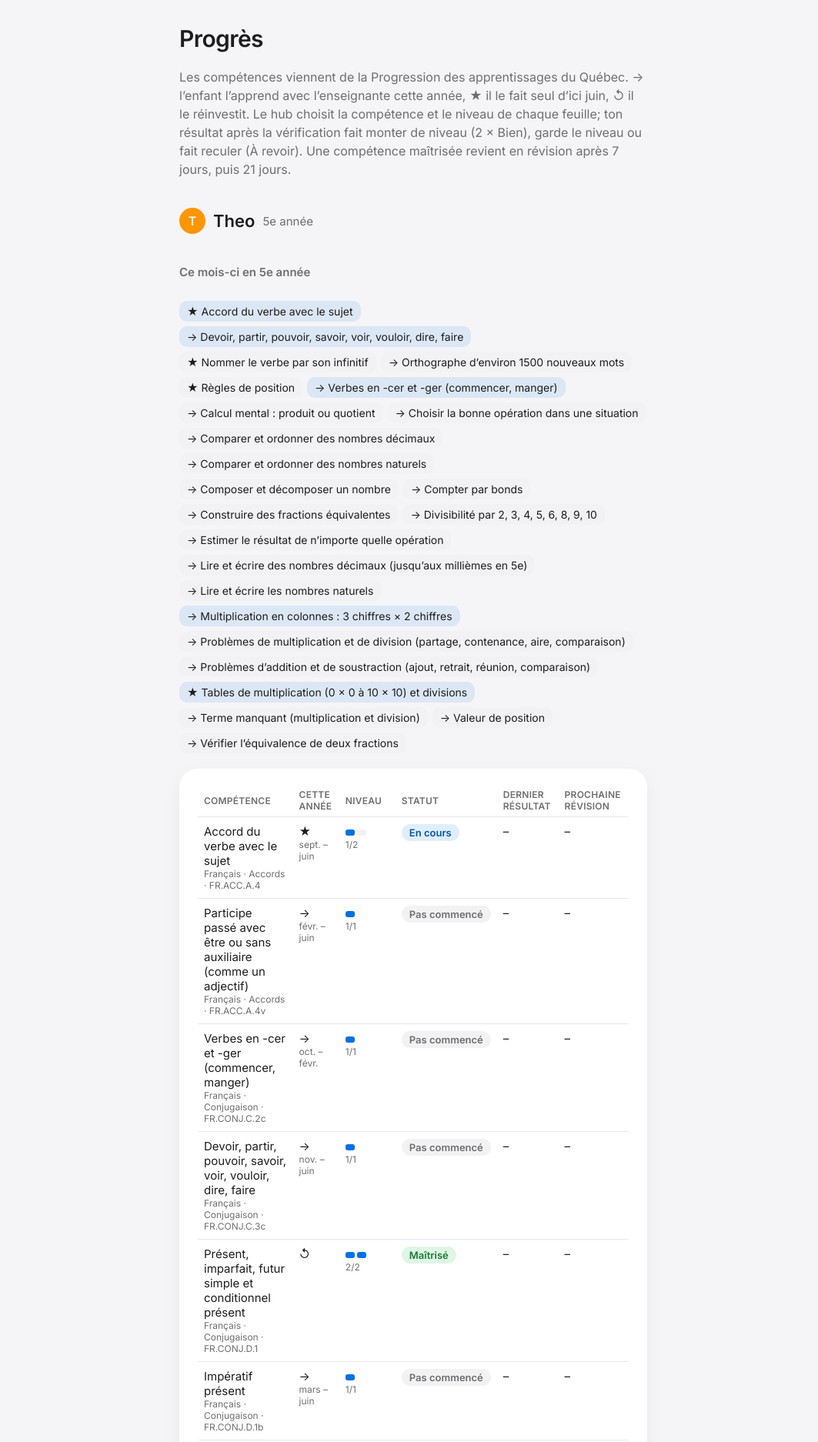
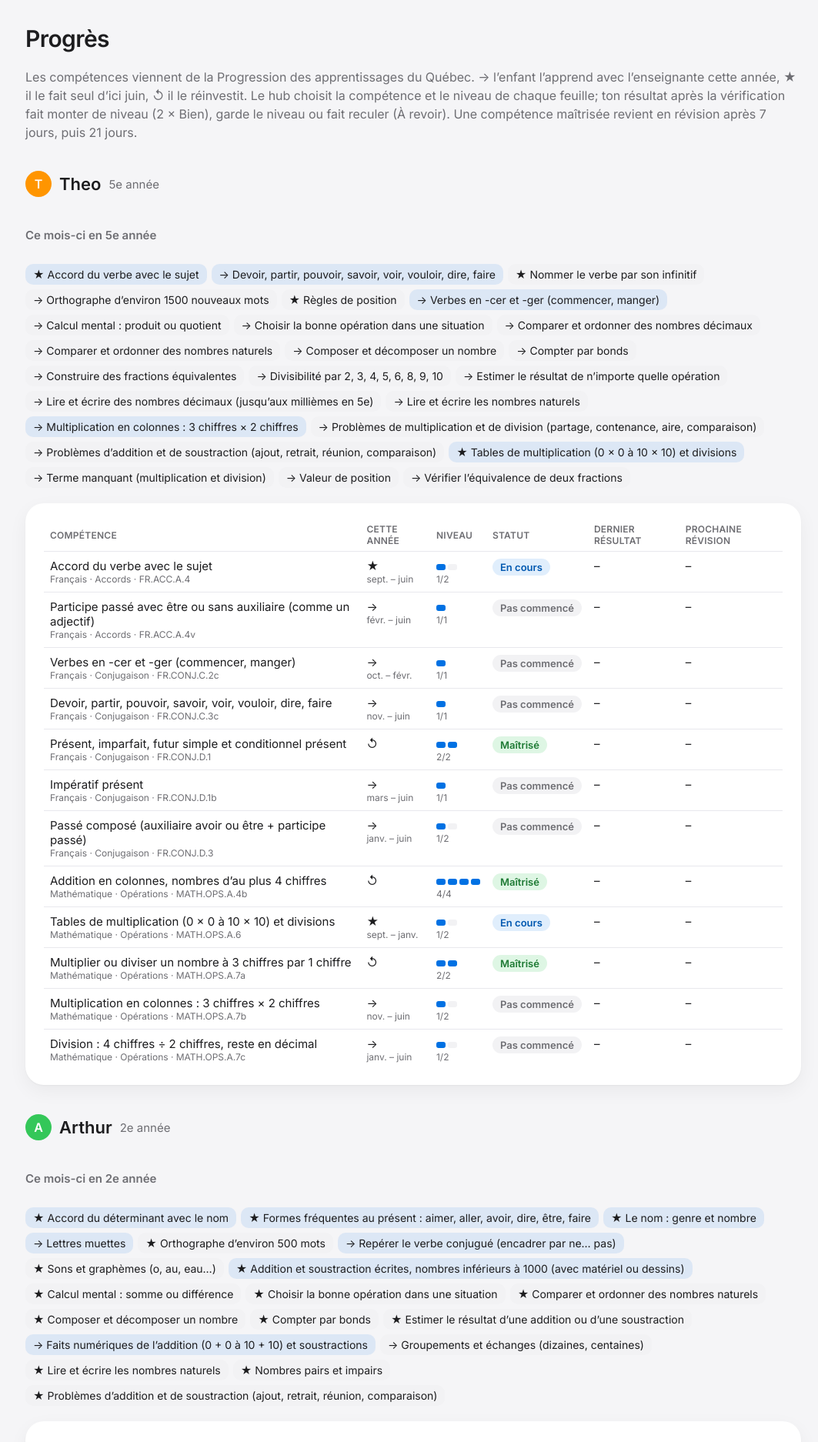
Before and after one commit to digitalunityca/kitchen, a Laravel app: page /modules/homework/progress in a window 1280 px wide. Shown: the top 1874 px of the page at 77% size, without its empty margins (103-1166 px from the left). Run offline with Laravel 12, Linux system fonts and the light colour scheme; data comes from the database, SQL or seed files in the repository.

Commit message:
Progress page wider; tile level line aligned left
Co-Authored-By: Claude Opus 5.5 <noreply@anthropic.com>

```diff
--- a/resources/views/modules/homework/card.blade.php
+++ b/resources/views/modules/homework/card.blade.php
@@ -260,7 +260,7 @@
   .kz-parent-card .kz-keys button { height: 72px; font-size: 28px; }
   .kz-parent-actions { display: flex; gap: 10px; margin-top: 4px; }
   .kz-scores { display: flex; gap: 10px; margin-top: 4px; }
-  .kz-choice-level { font-size: 14px; color: var(--sub); line-height: 1.3; text-align: center; padding: 0 6px; }
+  .kz-choice-level { font-size: 14px; color: var(--sub); line-height: 1.3; text-align: left; }
   .kz-stuck { background: rgba(255,149,0,.14); color: #8A4B00; border-radius: 14px; padding: 10px 14px; margin: 0; }
   body.night .kz-stuck { color: #FFB340; }
   .kz-scores[hidden], .kz-keys [data-key="ok"][hidden] { display: none; }
--- a/resources/views/modules/homework/progress.blade.php
+++ b/resources/views/modules/homework/progress.blade.php
@@ -22,6 +22,8 @@
   .hint { color: var(--sub); margin: 0; line-height: 1.5; }
   .stuck { color: #B3261E; font-weight: 600; }
   .scroll { overflow-x: auto; }
+  .page { max-width: 1040px; }
+  td:first-child { min-width: 260px; }
 </style>
 @endpush
 @php($statuses = ['nouveau' => __('Not started'), 'en_cours' => __('In progress'), 'maitrise' => __('Mastered'), 'a_revoir' => __('To go over again')])
```
